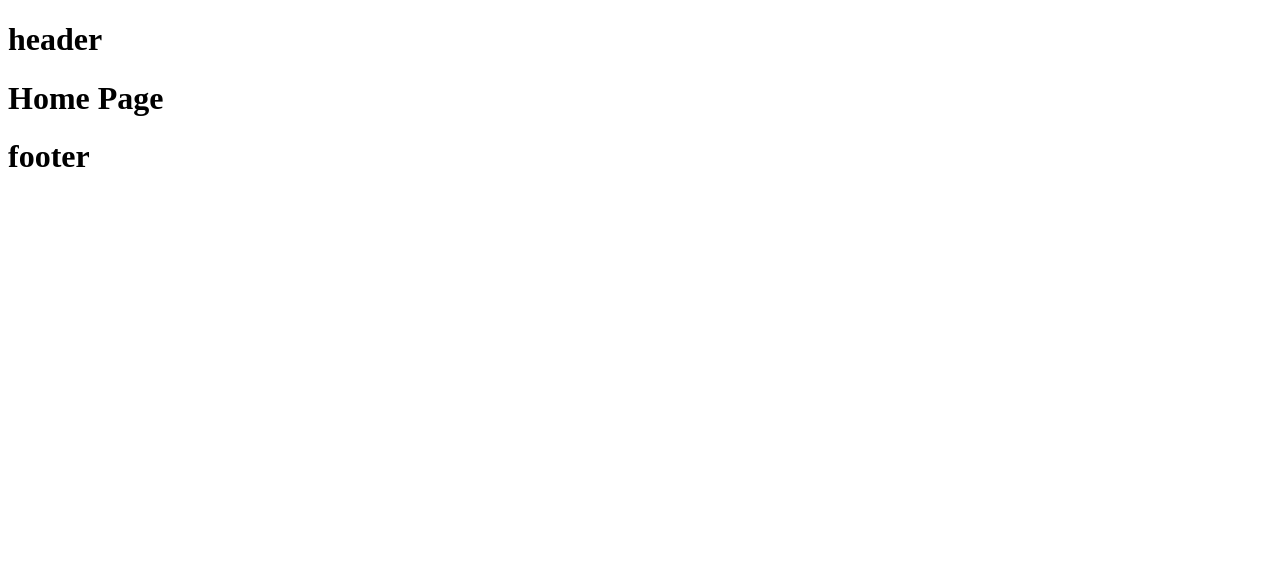
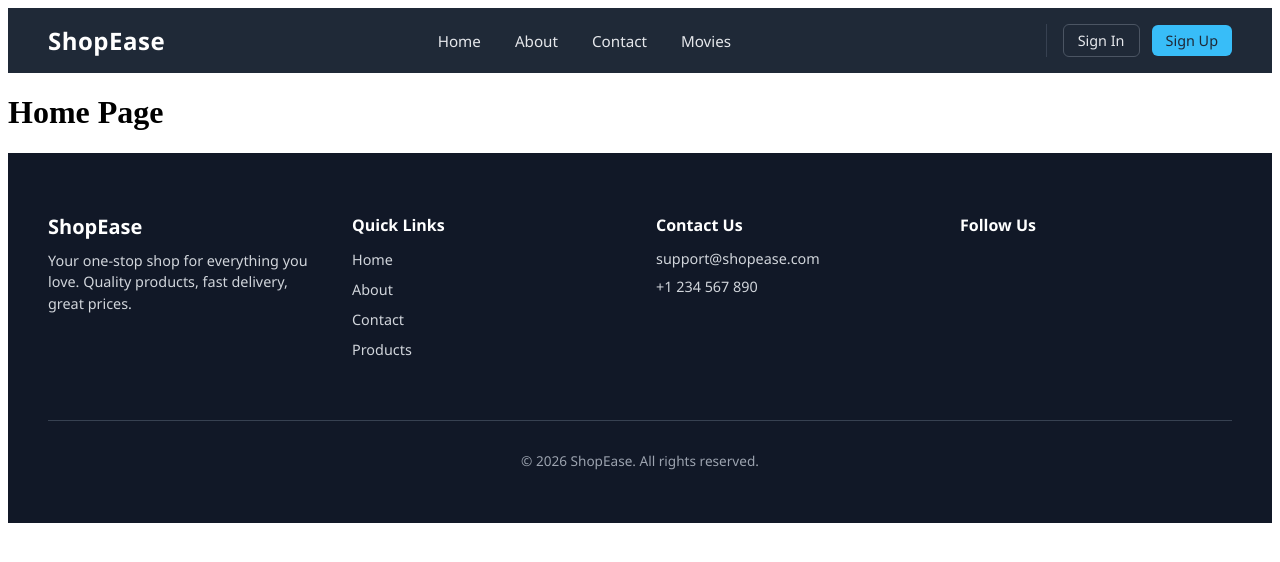
Before and after one commit to ferozuddin051-cmd/React_Router, a React (Vite) app: page / in a window 1280 px wide. Shown: the top 562 px of the page. Built offline with nearby package versions, Linux system fonts and the light colour scheme.

Commit message:
Dynamic Navigation Bar

```diff
--- a/package.json
+++ b/package.json
@@ -10,9 +10,11 @@
     "preview": "vite preview"
   },
   "dependencies": {
+    "@tailwindcss/vite": "^4.3.3",
     "react": "^19.2.8",
     "react-dom": "^19.2.8",
-    "react-router-dom": "^7.18.3"
+    "react-router-dom": "^7.18.3",
+    "tailwindcss": "^4.3.3"
   },
   "devDependencies": {
     "@eslint/js": "^10.0.1",
--- a/src/App.jsx
+++ b/src/App.jsx
@@ -20,7 +20,7 @@ const App = () => {
       element: <About/>
     },
     {
-      path:"/movie",
+      path:"/movies",
       element: <Movie/>
     },
     {
--- /dev/null
+++ b/src/components/layout/Footer.css
@@ -0,0 +1,89 @@
+/* Footer */
+.footer {
+  display: flex;
+  flex-wrap: wrap;
+  justify-content: space-between;
+  gap: 32px;
+  padding: 40px;
+  background-color: #111827;
+  color: #d1d5db;
+  font-family: 'Segoe UI', Arial, sans-serif;
+}
+
+.footer .footer-section {
+  flex: 1;
+  min-width: 180px;
+}
+
+.footer .footer-section h3 {
+  color: #ffffff;
+  font-size: 1.25rem;
+  margin-bottom: 10px;
+}
+
+.footer .footer-section h4 {
+  color: #ffffff;
+  font-size: 1rem;
+  margin-bottom: 12px;
+}
+
+.footer .footer-section p {
+  font-size: 0.9rem;
+  line-height: 1.5;
+  margin: 6px 0;
+}
+
+.footer .footer-section ul {
+  list-style: none;
+  padding: 0;
+  margin: 0;
+}
+
+.footer .footer-section ul li {
+  margin-bottom: 8px;
+}
+
+.footer .footer-section ul li a {
+  color: #d1d5db;
+  text-decoration: none;
+  font-size: 0.9rem;
+  transition: color 0.2s ease;
+}
+
+.footer .footer-section ul li a:hover {
+  color: #38bdf8;
+}
+
+.footer .footer-section.social a {
+  display: inline-block;
+  color: #d1d5db;
+  font-size: 1.2rem;
+  margin-right: 14px;
+  transition: color 0.2s ease;
+}
+
+.footer .footer-section.social a:hover {
+  color: #38bdf8;
+}
+
+.footer-bottom {
+  width: 100%;
+  text-align: center;
+  border-top: 1px solid #374151;
+  margin-top: 20px;
+  padding-top: 16px;
+  font-size: 0.85rem;
+  color: #9ca3af;
+}
+
+/* Basic responsiveness */
+@media (max-width: 768px) {
+  .footer {
+    flex-direction: column;
+    text-align: center;
+  }
+
+  .footer .footer-section.social a {
+    margin: 0 10px;
+  }
+}
--- a/src/components/layout/Footer.jsx
+++ b/src/components/layout/Footer.jsx
@@ -1,3 +1,40 @@
+import { NavLink } from 'react-router-dom';
+import './Footer.css';
+
 export const Footer = () => {
-    return <h1>footer</h1>
+    return <>
+<footer class="footer">
+  <div class="footer-section about">
+    <h3>ShopEase</h3>
+    <p>Your one-stop shop for everything you love. Quality products, fast delivery, great prices.</p>
+  </div>
+
+  <div class="footer-section links">
+    <h4>Quick Links</h4>
+    <ul>
+      <li><NavLink to="/">Home</NavLink></li>
+      <li><NavLink to="/about">About</NavLink></li>
+      <li><NavLink to="/contact">Contact</NavLink></li>
+      <li><NavLink to="/products">Products</NavLink></li>
+    </ul>
+  </div>
+
+  <div class="footer-section contact">
+    <h4>Contact Us</h4>
+    <p><i class="fa-solid fa-envelope"></i> support@shopease.com</p>
+    <p><i class="fa-solid fa-phone"></i> +1 234 567 890</p>
+  </div>
+
+  <div class="footer-section social">
+    <h4>Follow Us</h4>
+    <NavLink to="#"><i class="fa-brands fa-facebook"></i></NavLink>
+    <NavLink to="#"><i class="fa-brands fa-instagram"></i></NavLink>
+    <NavLink to="#"><i class="fa-brands fa-twitter"></i></NavLink>
+  </div>
+
+  <div class="footer-bottom">
+    <p>&copy; 2026 ShopEase. All rights reserved.</p>
+  </div>
+</footer>
+    </>
 }
--- /dev/null
+++ b/src/components/layout/Header.css
@@ -0,0 +1,118 @@
+/* Header */
+.header {
+  display: flex;
+  align-items: center;
+  justify-content: space-between;
+  padding: 16px 40px;
+  background-color: #1f2937;
+  color: #f9fafb;
+  font-family: 'Segoe UI', Arial, sans-serif;
+}
+
+.header .logo a {
+  font-size: 1.5rem;
+  font-weight: 700;
+  color: #ffffff;
+  text-decoration: none;
+  letter-spacing: 0.5px;
+}
+
+.header .navbar .nav-links {
+  display: flex;
+  list-style: none;
+  gap: 28px;
+  margin: 0;
+  padding: 0;
+}
+
+.header .navbar .nav-links li a {
+  display: flex;
+  align-items: center;
+  gap: 6px;
+  color: #e5e7eb;
+  text-decoration: none;
+  font-size: 0.95rem;
+  font-weight: 500;
+  transition: color 0.2s ease;
+}
+
+.header .navbar .nav-links li a:hover {
+  color: #38bdf8;
+}
+
+.header .header-icons {
+  display: flex;
+  align-items: center;
+  gap: 20px;
+}
+
+.header .header-icons > a {
+  color: #e5e7eb;
+  font-size: 1.1rem;
+  text-decoration: none;
+  transition: color 0.2s ease;
+}
+
+.header .header-icons > a:hover {
+  color: #38bdf8;
+}
+
+/* Sign In / Sign Up */
+.header .auth-links {
+  display: flex;
+  align-items: center;
+  gap: 12px;
+  margin-left: 8px;
+  padding-left: 16px;
+  border-left: 1px solid #374151;
+}
+
+.header .auth-links a {
+  text-decoration: none;
+  font-size: 0.9rem;
+  font-weight: 500;
+  padding: 6px 14px;
+  border-radius: 6px;
+  transition: all 0.2s ease;
+}
+
+.header .auth-links .signin-btn {
+  color: #e5e7eb;
+  border: 1px solid #4b5563;
+}
+
+.header .auth-links .signin-btn:hover {
+  border-color: #38bdf8;
+  color: #38bdf8;
+}
+
+.header .auth-links .signup-btn {
+  color: #1f2937;
+  background-color: #38bdf8;
+}
+
+.header .auth-links .signup-btn:hover {
+  background-color: #0ea5e9;
+}
+
+/* Basic responsiveness */
+@media (max-width: 768px) {
+  .header {
+    flex-direction: column;
+    gap: 14px;
+    padding: 14px 20px;
+  }
+
+  .header .navbar .nav-links {
+    flex-wrap: wrap;
+    justify-content: center;
+    gap: 16px;
+  }
+
+  .header .auth-links {
+    border-left: none;
+    padding-left: 0;
+    margin-left: 0;
+    margin-top: 8px;
+  }
+}
--- a/src/components/layout/Header.jsx
+++ b/src/components/layout/Header.jsx
@@ -1,3 +1,55 @@
+import { NavLink } from 'react-router-dom';
+import './Header.css';
+
 export const Header = () => {
-    return <h1>header</h1>
+    return <>
+<header className="header">
+  <div className="logo">
+    <a href="/">ShopEase</a>
+  </div>
+
+  <nav className="navbar">
+    <ul className="nav-links">
+      <li>
+        <NavLink to="/">
+          <i className="fa-solid fa-house"></i> Home
+        </NavLink>
+      </li>
+      <li>
+        <NavLink to="/about">
+          <i className="fa-solid fa-circle-info"></i> About
+        </NavLink>
+      </li>
+      <li>
+        <NavLink to="/contact">
+          <i className="fa-solid fa-envelope"></i> Contact
+        </NavLink>
+      </li>
+      <li>
+        <NavLink to="/movies">
+          <i className="fa-solid fa-film"></i> Movies
+        </NavLink>
+      </li>
+    </ul>
+  </nav>
+
+  <div className="header-icons">
+    <a href="/cart">
+      <i className="fa-solid fa-cart-shopping"></i>
+    </a>
+    <a href="/account">
+      <i className="fa-solid fa-user"></i>
+    </a>
+
+    <div className="auth-links">
+      <NavLink to="/signin" className="signin-btn">
+        Sign In
+      </NavLink>
+      <NavLink to="/signup" className="signup-btn">
+        Sign Up
+      </NavLink>
+    </div>
+  </div>
+</header>
+    </>
 }
--- a/vite.config.js
+++ b/vite.config.js
@@ -1,7 +1,11 @@
+import tailwindcss from '@tailwindcss/vite'
 import react from '@vitejs/plugin-react'
 import { defineConfig } from 'vite'
 
 // https://vite.dev/config/
 export default defineConfig({
-  plugins: [react()],
+  plugins: [
+    react(),
+    tailwindcss(),
+  ],
 })
```
Also changed, not shown: 1 other file (tests, documents, lock files or other folders).
